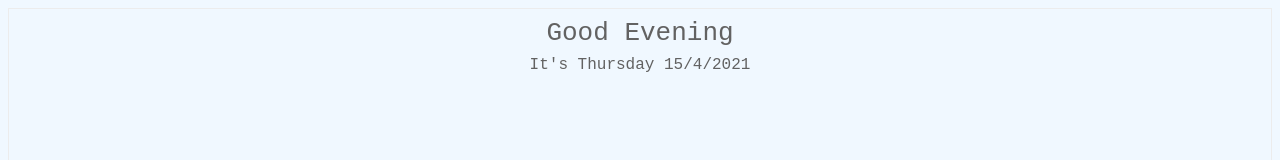
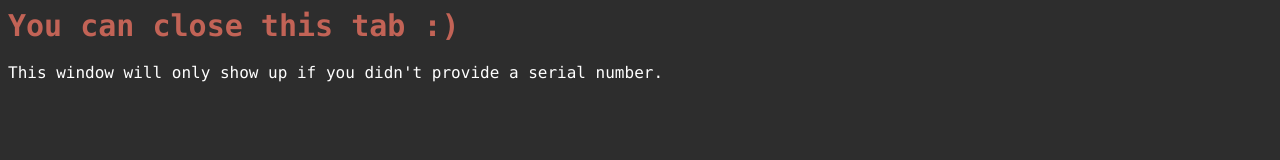
Before and after one commit to eirikc/js-ml, a plain HTML site: page greetings.html in a window 1280 px wide. Shown: the top 160 px of the page. Drawn offline with Linux system fonts and the light colour scheme.

Commit message:
Update greetings.html

```diff
--- a/greetings.html
+++ b/greetings.html
@@ -1,57 +1,24 @@
-<html>
 <head>
-    <title>Greeting Message</title>
-    <style>
-#lbl {
-    font-family: monospace;
-    font-size: xx-large;
-    color: #626262;
-    padding: 5px;
-    border: 1px solid #ececec;
-    text-align: center;
-    line-height: 1.5;
-    height:85%
+	<title>Masterloop Script</title>
+	<style>
+		body {
+			background-color: #2D2D2D;
+		}
 
+		h1 {
+			color: #C26356;
+			font-size: 30px;
+			font-family: Menlo, Monaco, fixed-width;
+		}
 
-}
-#date{
-    font-size:large;
-}
-body{
-    background-color: aliceblue;
-}
-    </style>
+		p {
+			color: white;
+			font-family: "Source Code Pro", Menlo, Monaco, fixed-width;
+		}
+	</style>
 </head>
 <body>
-    <div id="lbl"></div>
+	<h1>You can close this tab :)</h1>
+	<p>This window will only show up if you didn't provide a serial number.</p>
 </body>
-
-<script>
-    var weekday = new Array(7);
-    weekday[0] = "Sunday";
-    weekday[1] = "Monday";
-    weekday[2] = "Tuesday";
-    weekday[3] = "Wednesday";
-    weekday[4] = "Thursday";
-    weekday[5] = "Friday";
-    weekday[6] = "Saturday";
-
-
-    var today = new Date();
-    var hrs = today.getHours();
-    var dayOfWeek = weekday[today.getDay()];
-    var date = dayOfWeek+" " + today.getDate() + "/" +(today.getMonth()+1) +'/'+today.getFullYear()  ;
-
-    var greet;
-
-    if (hrs < 12)
-        greet = 'Good Morning  ';
-    else if (hrs >= 12 && hrs <= 17)
-        greet = 'Good Afternoon ';
-    else if (hrs >= 17 && hrs <= 24)
-        greet = 'Good Evening  ';
-
-    document.getElementById('lbl').innerHTML =
-        greet+=`<div id="date"> It's ${date}</div>`;
-</script>
 </html>
```
